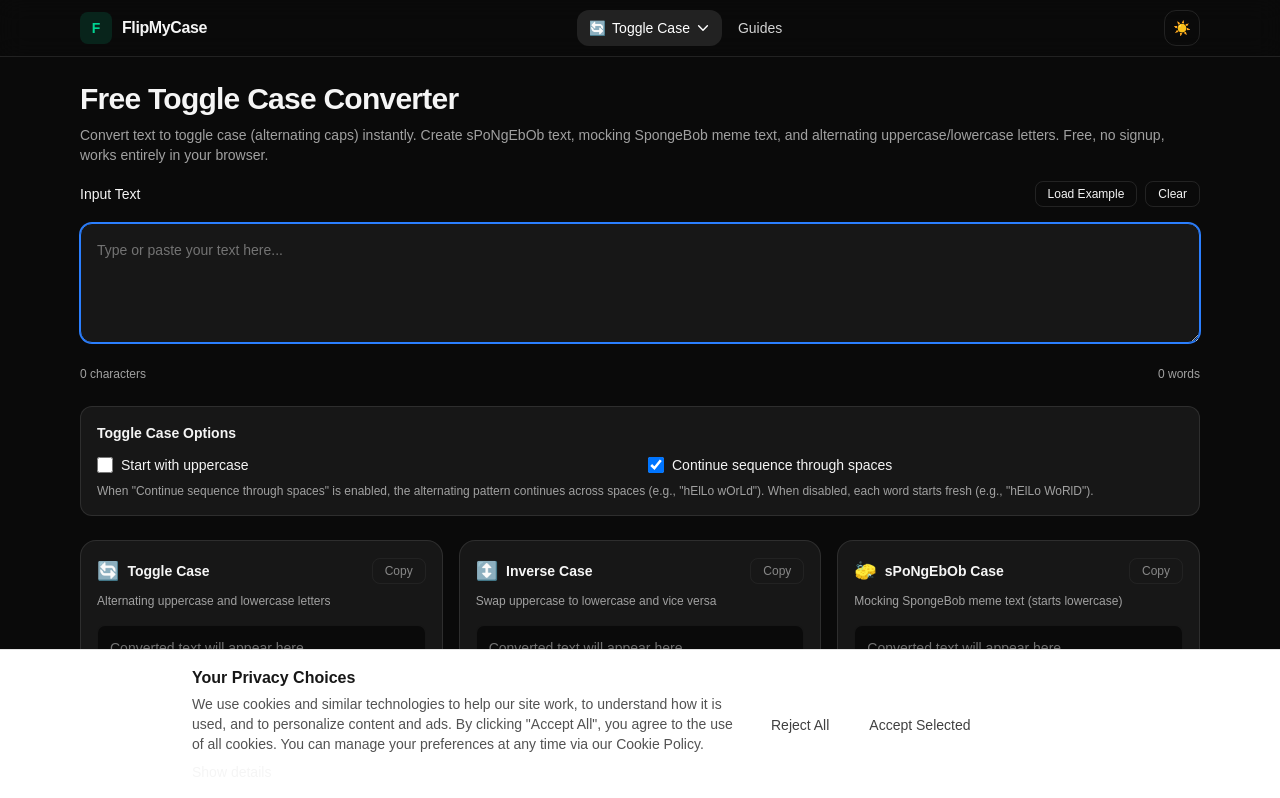
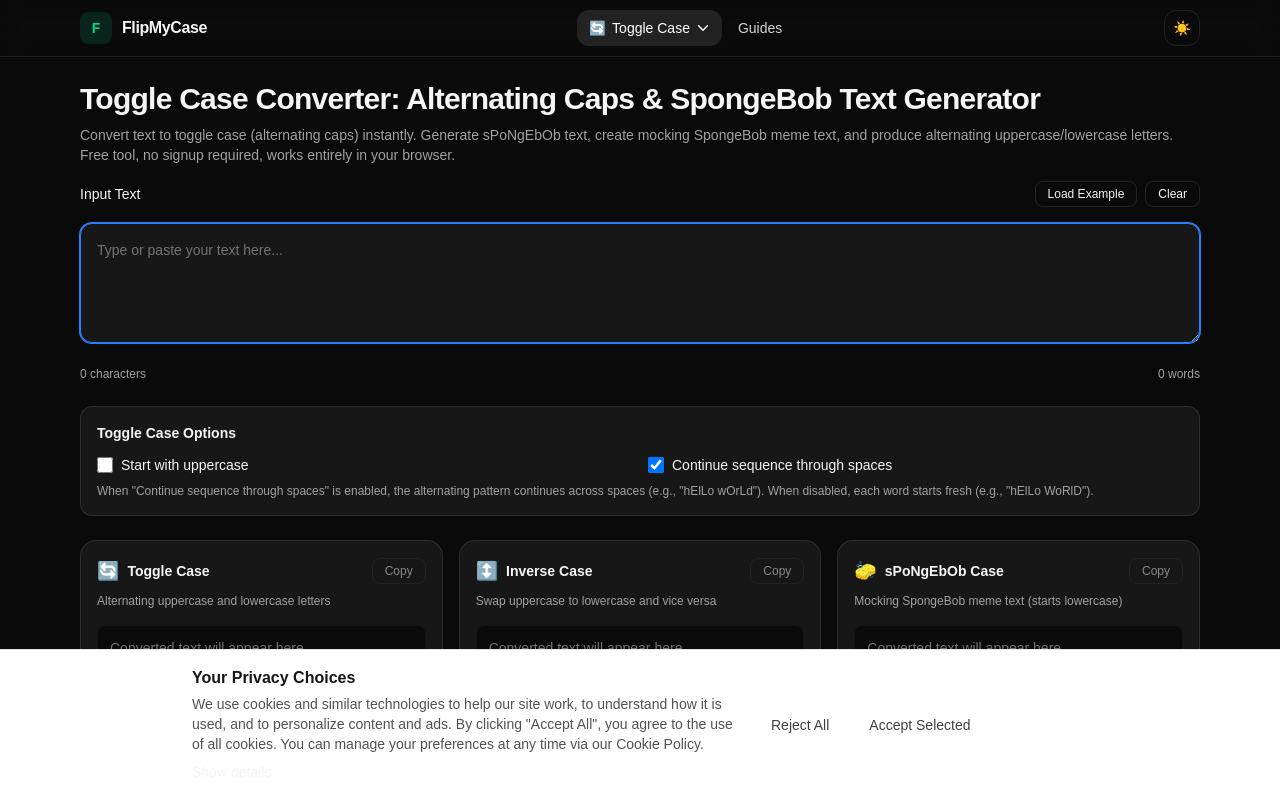
Before and after one commit to raiderj77/text-converter, a Next.js app: page /toggle-case-converter in a window 1280 px wide. Shown: the top 798 px of the page. Built offline with nearby package versions, Linux system fonts and the light colour scheme.

Commit message:
quality: enhance SEO metadata, improve page titles and descriptions

```diff
--- a/app/snake-kebab-converter/page.tsx
+++ b/app/snake-kebab-converter/page.tsx
@@ -9,21 +9,21 @@
 const pageUrl = buildUrl("/snake-kebab-converter");
 
 export const metadata: Metadata = {
-  title: tool.title,
-  description: tool.description,
+  title: "Snake_case vs Kebab-case Converter: Naming Convention Tool",
+  description: "Convert between snake_case and kebab-case instantly. Compare naming conventions, generate proper code formatting, and learn when to use each style. Free online tool.",
   alternates: { canonical: pageUrl },
   keywords: [
-    "snake_case vs kebab-case", "snake case converter", "kebab case converter",
-    "snake_case to kebab-case", "underscore to hyphen converter", "naming convention converter",
-    "snake case kebab case difference", "programming naming conventions", "code style converter",
-    "snake_case generator", "kebab-case generator", "url slug converter",
-    "python naming convention", "javascript naming convention", "css class name converter",
-    "database column naming", "api endpoint naming", "file naming convention",
-    "snake case examples", "kebab case examples", "naming convention best practices",
+    "snake_case vs kebab-case converter", "snake case converter online", "kebab case converter tool",
+    "snake_case to kebab-case converter", "underscore to hyphen converter", "naming convention converter",
+    "snake case kebab case difference tool", "programming naming conventions converter", "code style converter online",
+    "snake_case generator free", "kebab-case generator tool", "url slug converter online",
+    "python naming convention converter", "javascript naming convention tool", "css class name converter",
+    "database column naming converter", "api endpoint naming tool", "file naming convention converter",
+    "snake case examples generator", "kebab case examples tool", "naming convention best practices guide",
   ],
   openGraph: {
-    title: tool.title,
-    description: tool.description,
+    title: "Snake_case vs Kebab-case Converter: Naming Convention Tool",
+    description: "Convert between snake_case and kebab-case instantly. Compare naming conventions, generate proper code formatting, and learn when to use each style.",
     url: pageUrl,
     type: "website",
   },
@@ -90,12 +90,12 @@
 
       <div className="mx-auto max-w-6xl px-4 py-6">
         <h1 className="text-2xl sm:text-3xl font-bold tracking-tight">
-          Free Snake_case vs Kebab-case Converter
+          Snake_case vs Kebab-case Converter: Naming Convention Tool
         </h1>
         <p className="mt-2 text-sm text-neutral-400">
-          Convert text between snake_case and kebab-case instantly. Compare both formats side by side,
-          see examples, and choose the right naming convention for your code. Free, no signup,
-          works entirely in your browser.
+          Convert between snake_case and kebab-case instantly. Compare naming conventions side by side,
+          view practical examples, and select the appropriate format for your code. Free tool,
+          no signup required, works entirely in your browser.
         </p>
 
         <div className="mt-4">
--- a/app/toggle-case-converter/page.tsx
+++ b/app/toggle-case-converter/page.tsx
@@ -9,20 +9,20 @@
 const pageUrl = buildUrl("/toggle-case-converter");
 
 export const metadata: Metadata = {
-  title: tool.title,
-  description: tool.description,
+  title: "Toggle Case Converter: Alternating Caps & SpongeBob Text Generator",
+  description: "Free toggle case converter for alternating uppercase/lowercase text. Create SpongeBob meme text, mocking text, and alternating caps instantly. No signup required.",
   alternates: { canonical: pageUrl },
   keywords: [
-    "toggle case converter", "alternating caps", "sPoNgEbOb text", "mocking sponge bob",
-    "alternating uppercase lowercase", "toggle case generator", "alternating case converter",
-    "spongebob meme text", "mock text generator", "alternating text converter",
-    "toggle case online", "alternating caps converter", "spongebob case",
-    "alternating letter case", "toggle text case", "alternating case maker",
-    "fun text converter", "meme text generator", "alternating caps online",
+    "toggle case converter", "alternating caps converter", "sPoNgEbOb text generator", "mocking sponge bob text",
+    "alternating uppercase lowercase", "toggle case generator", "alternating case converter online",
+    "spongebob meme text maker", "mock text generator", "alternating text converter free",
+    "toggle case online tool", "alternating caps maker", "spongebob case converter",
+    "alternating letter case tool", "toggle text case free", "alternating case generator",
+    "fun text converter online", "meme text generator tool", "alternating caps online converter",
   ],
   openGraph: {
-    title: tool.title,
-    description: tool.description,
+    title: "Toggle Case Converter: Alternating Caps & SpongeBob Text Generator",
+    description: "Free toggle case converter for alternating uppercase/lowercase text. Create SpongeBob meme text, mocking text, and alternating caps instantly.",
     url: pageUrl,
     type: "website",
   },
@@ -89,12 +89,12 @@
 
       <div className="mx-auto max-w-6xl px-4 py-6">
         <h1 className="text-2xl sm:text-3xl font-bold tracking-tight">
-          Free Toggle Case Converter
+          Toggle Case Converter: Alternating Caps & SpongeBob Text Generator
         </h1>
         <p className="mt-2 text-sm text-neutral-400">
-          Convert text to toggle case (alternating caps) instantly. Create sPoNgEbOb text,
-          mocking SpongeBob meme text, and alternating uppercase/lowercase letters. Free,
-          no signup, works entirely in your browser.
+          Convert text to toggle case (alternating caps) instantly. Generate sPoNgEbOb text,
+          create mocking SpongeBob meme text, and produce alternating uppercase/lowercase letters.
+          Free tool, no signup required, works entirely in your browser.
         </p>
 
         <div className="mt-4">
```
